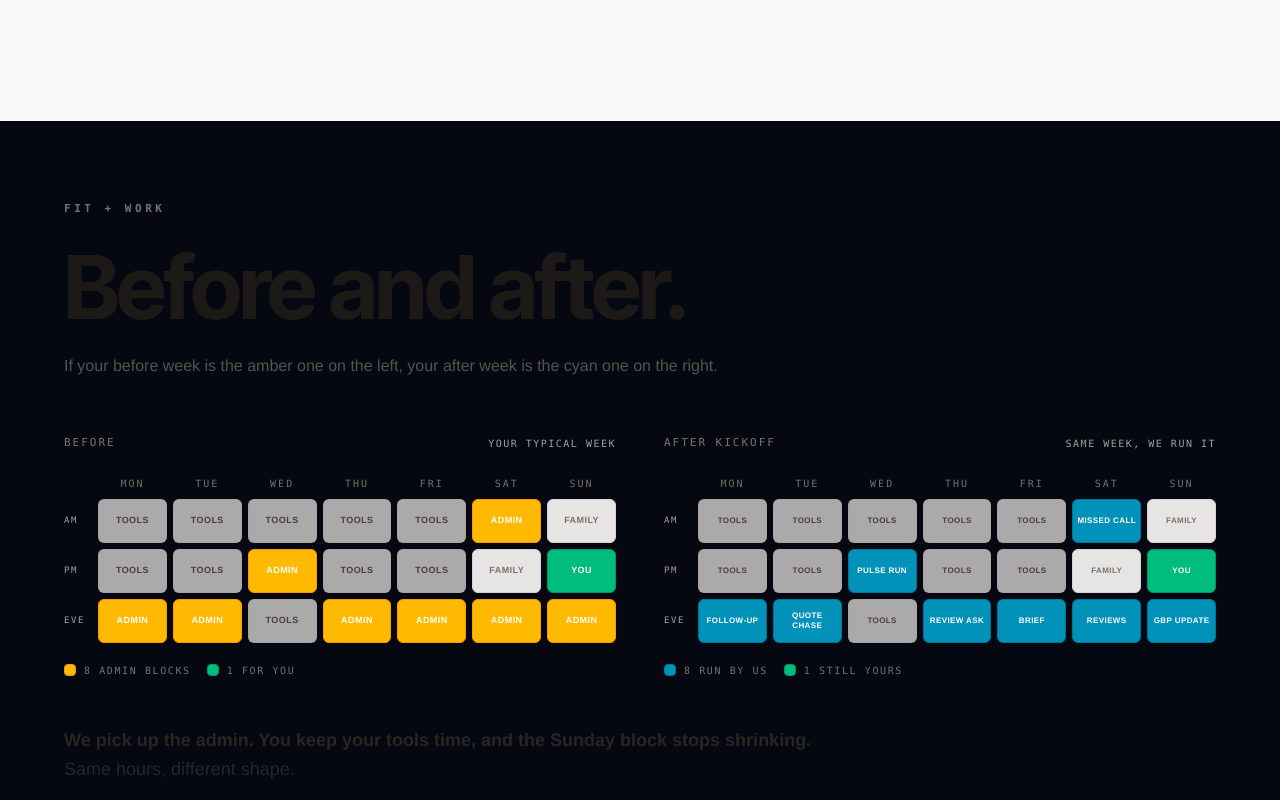
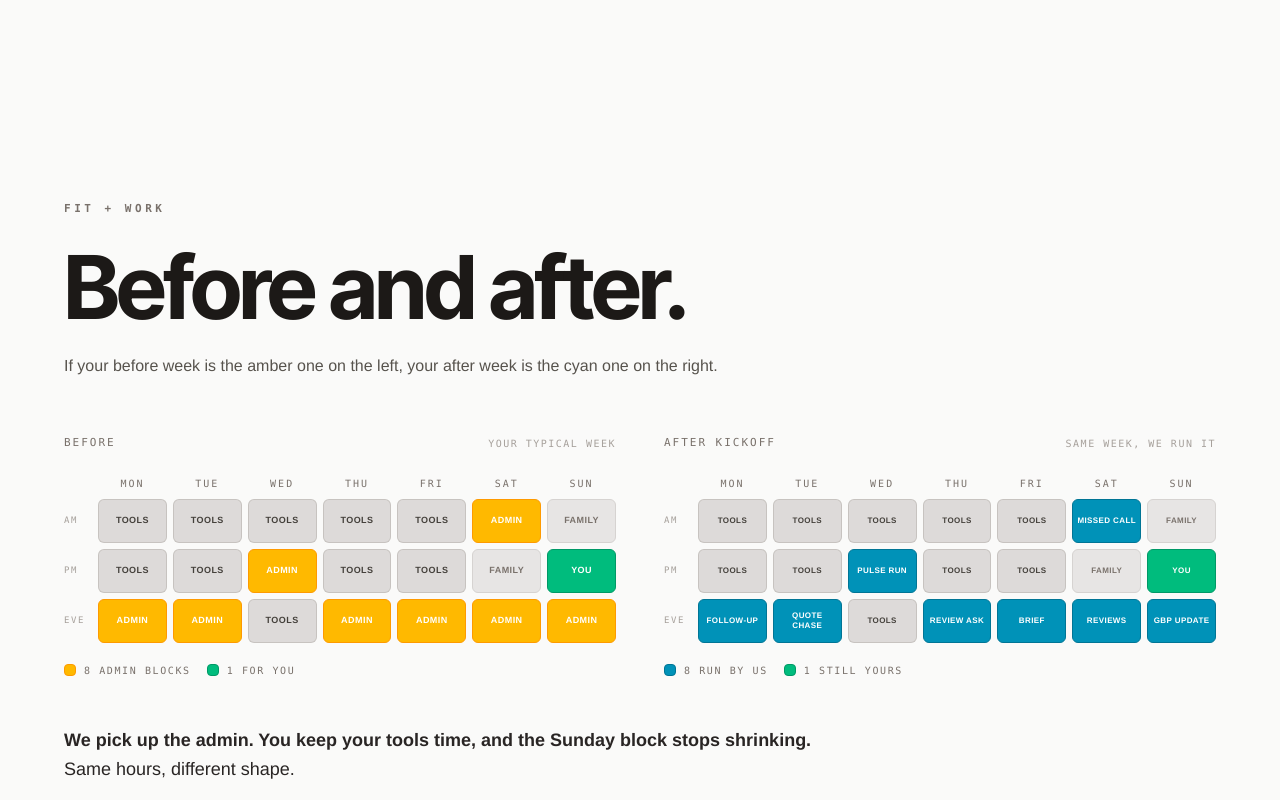
Before and after one commit to staybookt/staybookt-investor, a Next.js app: page / in a window 1280 px wide. Shown: the part 4860-5660 px from the top of the page. Built offline with nearby package versions, Linux system fonts and the light colour scheme.

Commit message:
fix: Moment owns its own bg by tone (matches Interstitial)

```diff
--- a/app/page.tsx
+++ b/app/page.tsx
@@ -610,7 +610,8 @@ export default function HomePage() {
               </div>
             </div>
             <div className="pt-8 border-t border-divider/40 flex flex-col sm:flex-row items-start sm:items-center justify-between gap-3 text-xs text-mute">
-              <div className="flex flex-wrap items-center gap-x-6 gap-y-2">
+              <div class
+="flex flex-wrap items-center gap-x-6 gap-y-2">
                 <a href="https://www.topchoiceelectrical.com" target="_blank" rel="noopener noreferrer" className="hover:text-platinum-soft transition-colors">topchoiceelectrical.com</a>
                 <a href="https://www.xnlhr.com" target="_blank" rel="noopener noreferrer" className="hover:text-platinum-soft transition-colors">xnlhr.com</a>
                 <Link href="/brief" className="hover:text-platinum-soft transition-colors">For investors and partners, read the brief</Link>
@@ -626,12 +627,13 @@ export default function HomePage() {
 
 /* ============================================================
    Moment — content section between interstitials.
-   No background. Just padding + ScrollReveal wrapper.
+   Now owns its own bg by tone. The continuous-gradient is gone.
    ============================================================ */
 function Moment({ children, tone, id }: { children: React.ReactNode; tone: 'dark' | 'cream'; id?: string }) {
+  const bg = tone === 'cream' ? 'bg-stone-50' : 'bg-ink-deep';
   const textColor = tone === 'cream' ? 'text-stone-900' : 'text-white';
   return (
-    <section id={id} className={`relative px-6 sm:px-12 py-14 sm:py-20 ${id ? 'scroll-mt-24' : ''} ${textColor}`}>
+    <section id={id} className={`relative px-6 sm:px-12 py-14 sm:py-20 ${id ? 'scroll-mt-24' : ''} ${bg} ${textColor}`}>
       <ScrollReveal>
         <div className="max-w-6xl mx-auto">{children}</div>
       </ScrollReveal>
```
